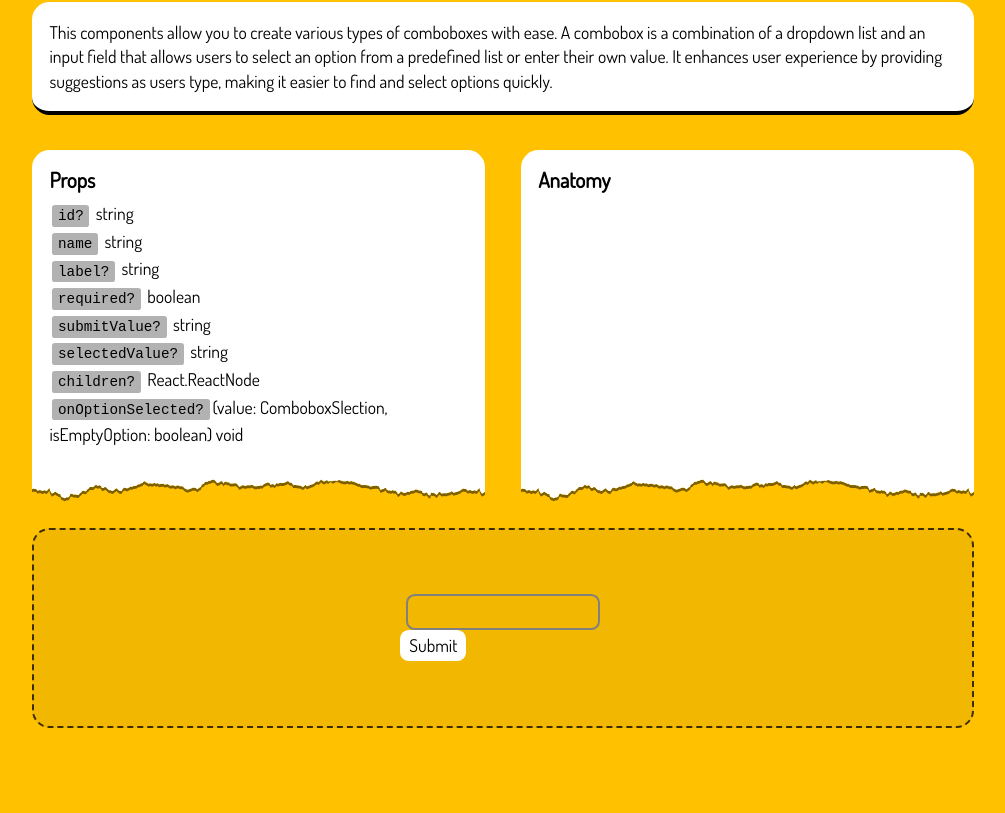
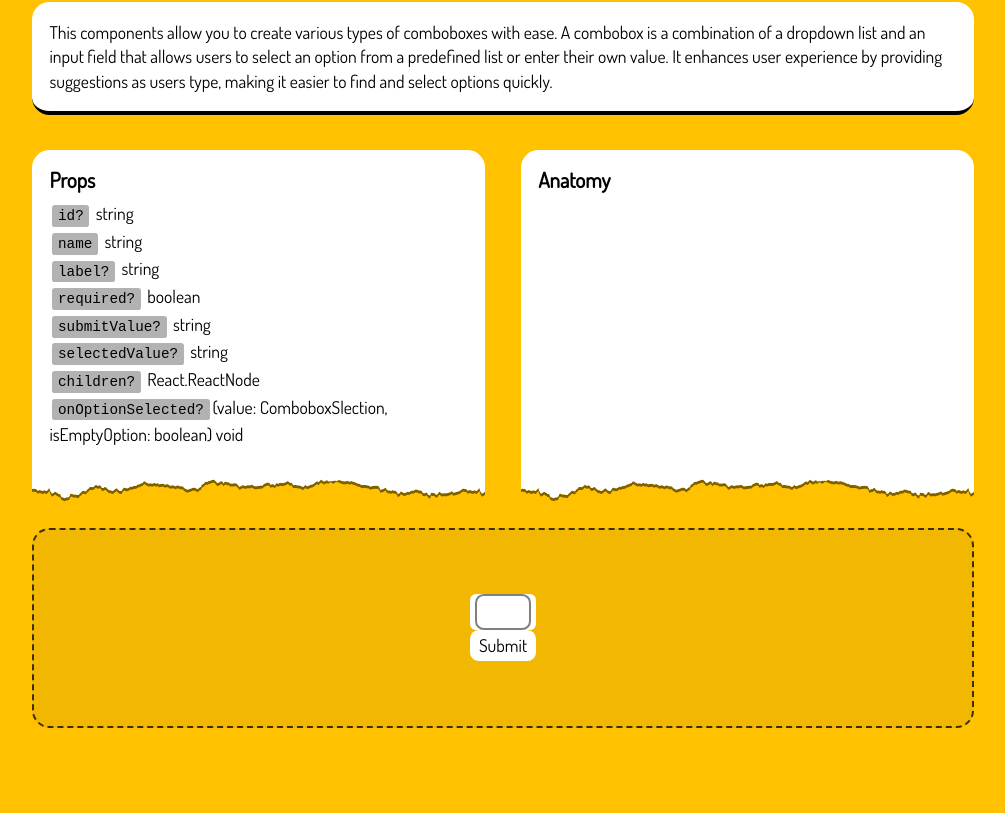
Before and after one commit to ludekarts/scrap-ui, a React (Vite) app: page / in a window 1280 px wide. Shown: the part 1007-1820 px from the top of the page, without its empty margins (137-1142 px from the left). Built offline with nearby package versions, Linux system fonts and the light colour scheme.

Commit message:
Added Tailwind CSS

```diff
--- a/package.json
+++ b/package.json
@@ -37,6 +37,7 @@
   },
   "devDependencies": {
     "@eslint/js": "^9.31.0",
+    "@tailwindcss/vite": "^4.1.17",
     "@types/react": "^18.3.23",
     "@types/react-dom": "^18.3.7",
     "@vitejs/plugin-react": "^4.6.0",
@@ -44,7 +45,10 @@
     "eslint-plugin-react-hooks": "^5.2.0",
     "eslint-plugin-react-refresh": "^0.4.20",
     "globals": "^15.15.0",
+    "prettier": "^3.6.2",
+    "prettier-plugin-tailwindcss": "^0.7.1",
     "rimraf": "^6.0.1",
+    "tailwindcss": "^4.1.17",
     "typescript": "~5.6.3",
     "typescript-eslint": "^8.37.0",
     "vite": "^6.3.5",
--- a/src/sections/combobox/ComboboxSection.tsx
+++ b/src/sections/combobox/ComboboxSection.tsx
@@ -82,8 +82,8 @@ export default function ComboboxSection() {
             <strong>Anatomy</strong>
           </h3>
         </div>
-        <div className="examplebox --expand flex center-content">
-          <div className="flex gap">
+        <div className="examplebox --expand flex items-center justify-center">
+          <div className="gap- flex">
             <form onSubmit={collectFormData}>
               <MultiCombobox
                 required
--- a/src/styles/main.css
+++ b/src/styles/main.css
@@ -1,5 +1,7 @@
-:root {
-  --yellow: #ffc100;
+@import "tailwindcss";
+
+@theme {
+  --color-sui-yellow: #ffc100;
 }
 
 html,
@@ -7,8 +9,8 @@ body {
   height: 100%;
   padding: 1em;
   scroll-behavior: smooth;
-  background-color: var(--yellow);
   font-family: "Dosis", sans-serif;
+  background-color: var(--color-sui-yellow);
 }
 
 main {
@@ -22,10 +24,10 @@ main {
 section {
   padding: 0.5em;
   font-size: 1.1em;
+  min-height: 450px;
   line-height: 1.4em;
-  min-height: 450px;
+  margin-bottom: 5em;
   scroll-margin-top: 5em;
-  margin-bottom: 5em;
 }
 
 * {
--- a/vite.config.ts
+++ b/vite.config.ts
@@ -2,12 +2,14 @@ import { resolve } from "path";
 import dts from "vite-plugin-dts";
 import { defineConfig } from "vite";
 import react from "@vitejs/plugin-react";
+import tailwindcss from "@tailwindcss/vite";
 import tsconfigPaths from "vite-tsconfig-paths";
 
 // https://vitejs.dev/config/
 export default defineConfig({
   plugins: [
     react(),
+    tailwindcss(),
     tsconfigPaths(),
     dts({
       rollupTypes: true,
```
Also changed, not shown: 2 other files (tests, documents, lock files or other folders).
